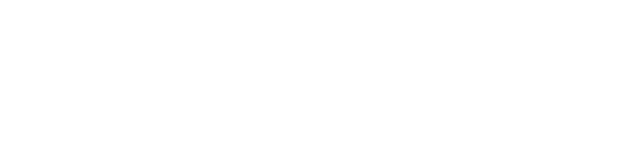
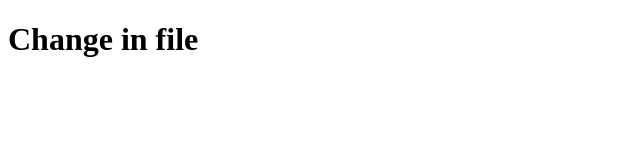
Before and after one commit to KatherineGudkova/Gudkova-Front-end-Pro-23.06.2023, a plain HTML site: page index.html in a window 1280 px wide. Shown: the whole page, without its empty margins (0-640 px from the left). Drawn offline with Linux system fonts and the light colour scheme.

Commit message:
second commit

```diff
--- a/index.html
+++ b/index.html
@@ -8,7 +8,7 @@
 </head>
 
 <body>
-
+<h1>Change in file</h1>
 </body>
 
 </html>
```
